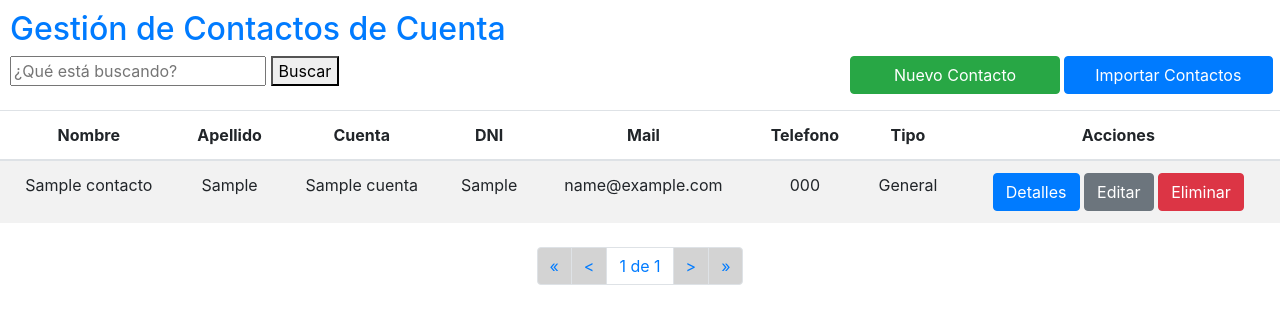
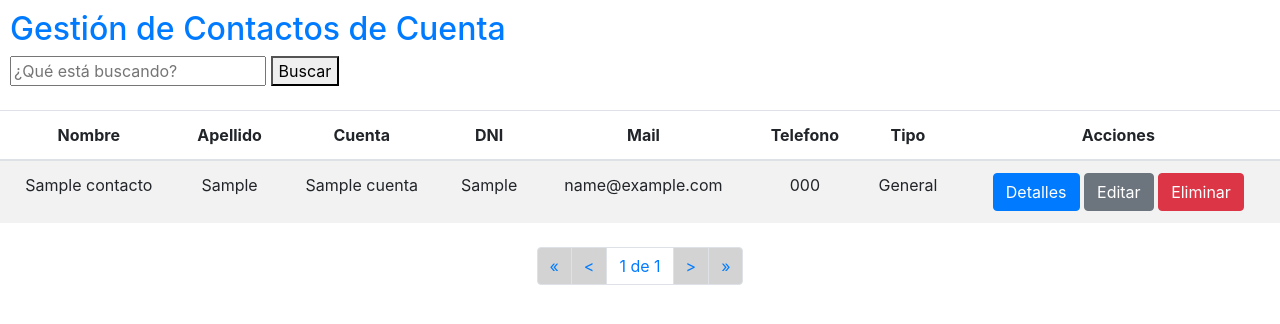
Before and after one commit to Winguweb/mi_primera_bd, a Django app: page /cuentas/1/contactos in a window 1280 px wide. Shown: the top 324 px of the page. Run offline with Django 3.2, Linux system fonts and the light colour scheme; tables that the repository leaves empty hold one stand-in row (values such as "Sample post"); some libraries are stand-ins or nearby versions.

Commit message:
Saco boton de crear contacto al ver contactos de una cuenta

```diff
--- a/primerabdd/primerabdd/crm/templates/crm/cuentas_contactos.html
+++ b/primerabdd/primerabdd/crm/templates/crm/cuentas_contactos.html
@@ -39,12 +39,6 @@
             </form>
         </div>
 		<div class="col-lg-2"></div>
-		<div class="col-lg-2" style="padding-left: 2px; padding-right: 2px;">
-			<a class="btn btn-success pull-right" href="{% url "crear_contacto"  %}">Nuevo Contacto</a>
-		</div>
-		<div class="col-lg-2" style="padding-left: 2px; padding-right: 2px;">
-			<a class="btn btn-primary pull-right" href="{% url "ver_importador"  %}">Importar Contactos</a>
-		</div>
 	</div>
 
 	<table class="table table-striped table-hover ">
```
